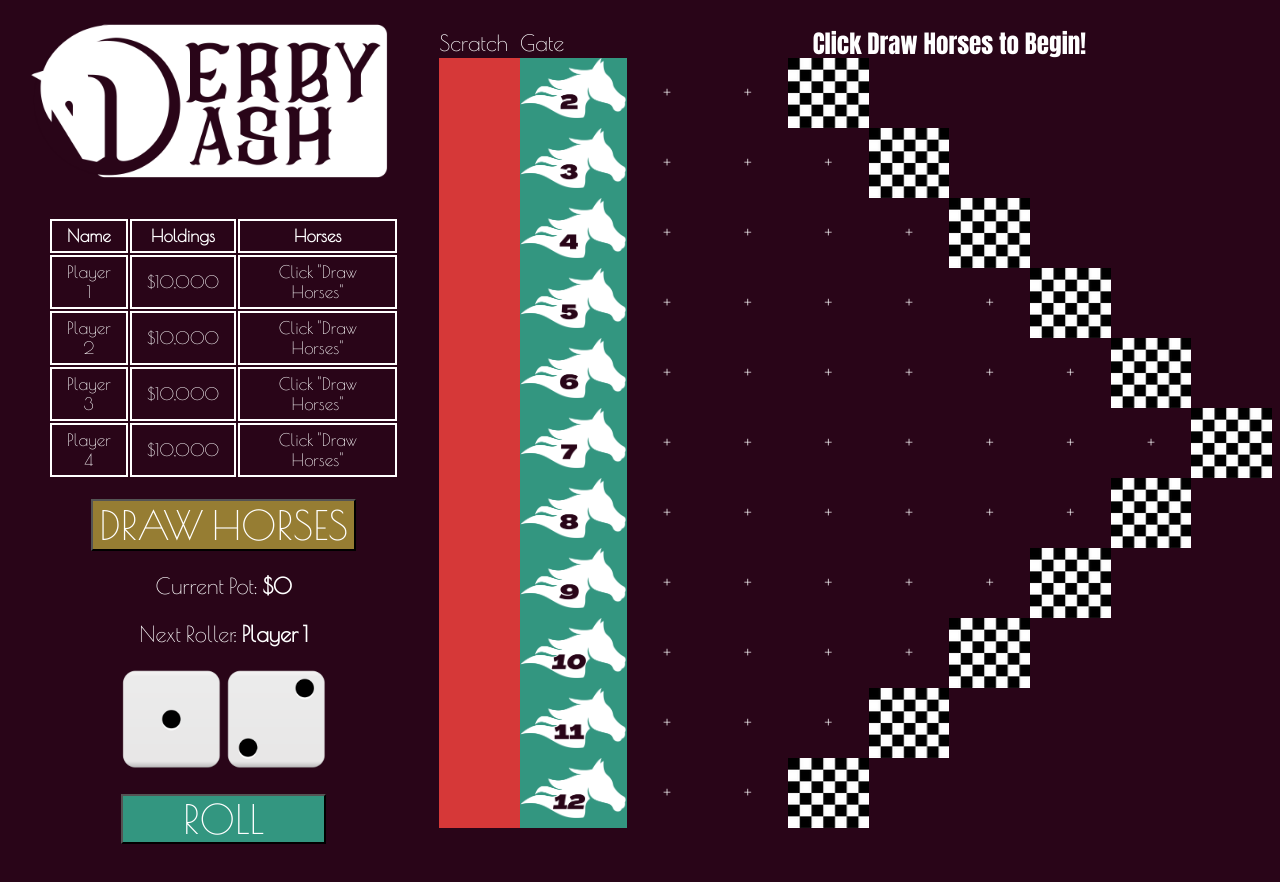
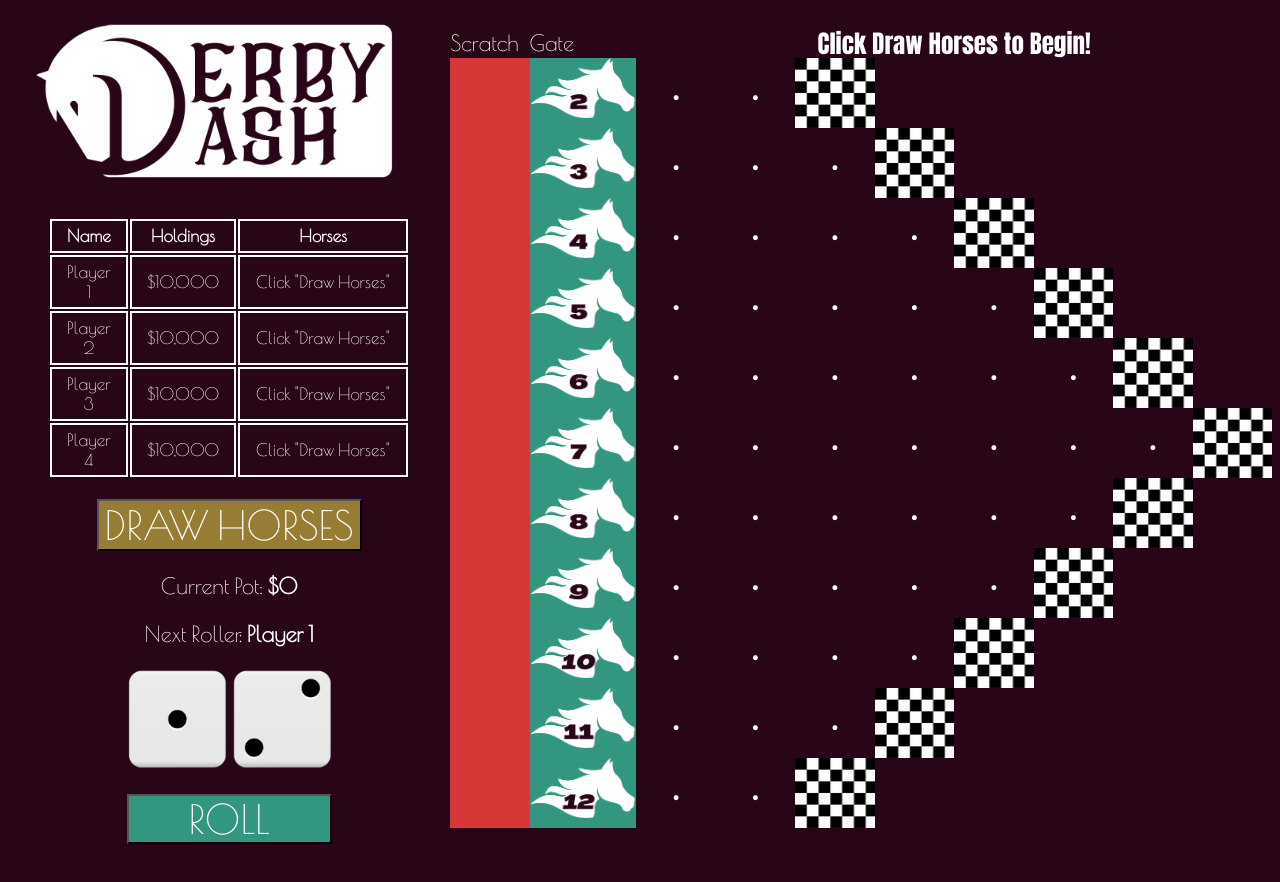
Before and after one commit to casetrait/Project-1-Derby-Dash, a plain HTML site: page index.html in a window 1280 px wide. Drawn offline with nearby package versions, Linux system fonts and the light colour scheme.

Commit message:
more styling tweaks,time to get to JS Kyle

```diff
--- a/css/style.css
+++ b/css/style.css
@@ -29,7 +29,7 @@ th, td {
 }
 
 .left-content {
-    width: 450px;
+    width: 470px;
     text-align: center;
     padding: 40px;
 }
@@ -53,6 +53,7 @@ th, td {
     display: grid;
     grid-template-columns: 1fr 1fr 1fr 1fr 1fr 1fr 1fr 1fr 1fr 1fr;
     grid-template-rows: 50px 70px 70px 70px 70px 70px 70px 70px 70px 70px 70px 70px;
+    max-width: 1050px;
 }
 
 body {
@@ -76,6 +77,7 @@ h1 {
 }
 
 .race {
+    font-size: 50px;
     text-align: center;
     margin: auto;
 }
--- a/index.html
+++ b/index.html
@@ -57,8 +57,8 @@
 
         <div class="scratch"></div>
         <div class="gate"><img src="imgs/2h.png" height="60"></div>
-        <div class="race">+</div>
-        <div class="race">+</div>
+        <div class="race">&bull;</div>
+        <div class="race">&bull;</div>
         <div class="fin" ID="fin1"></div>
         <div class="dead"></div>
         <div class="dead"></div>
@@ -68,9 +68,9 @@
 
         <div class="scratch"></div>
         <div class="gate"><img src="imgs/3h.png" height="60"></div>
-        <div class="race">+</div>
-        <div class="race">+</div>
-        <div class="race">+</div>
+        <div class="race">&bull;</div>
+        <div class="race">&bull;</div>
+        <div class="race">&bull;</div>
         <div class="fin"></div>
         <div class="dead"></div>
         <div class="dead"></div>
@@ -79,10 +79,10 @@
 
         <div class="scratch"></div>
         <div class="gate"><img src="imgs/4h.png" height="60"></div>
-        <div class="race">+</div>
-        <div class="race">+</div>
-        <div class="race">+</div>
-        <div class="race">+</div>
+        <div class="race">&bull;</div>
+        <div class="race">&bull;</div>
+        <div class="race">&bull;</div>
+        <div class="race">&bull;</div>
         <div class="fin"></div>
         <div class="dead"></div>
         <div class="dead"></div>
@@ -90,65 +90,65 @@
 
         <div class="scratch"></div>
         <div class="gate"><img src="imgs/5h.png" height="60"></div>
-        <div class="race">+</div>
-        <div class="race">+</div>
-        <div class="race">+</div>
-        <div class="race">+</div>
-        <div class="race">+</div>
+        <div class="race">&bull;</div>
+        <div class="race">&bull;</div>
+        <div class="race">&bull;</div>
+        <div class="race">&bull;</div>
+        <div class="race">&bull;</div>
         <div class="fin"></div>
         <div class="dead"></div>
         <div class="dead"></div>
 
         <div class="scratch"></div>
         <div class="gate"><img src="imgs/6h.png" height="60"></div>
-        <div class="race">+</div>
-        <div class="race">+</div>
-        <div class="race">+</div>
-        <div class="race">+</div>
-        <div class="race">+</div>
-        <div class="race">+</div>
+        <div class="race">&bull;</div>
+        <div class="race">&bull;</div>
+        <div class="race">&bull;</div>
+        <div class="race">&bull;</div>
+        <div class="race">&bull;</div>
+        <div class="race">&bull;</div>
         <div class="fin"></div>
         <div class="dead"></div>
 
         <div class="scratch"></div>
         <div class="gate"><img src="imgs/7h.png" height="60"></div>
-        <div class="race">+</div>
-        <div class="race">+</div>
-        <div class="race">+</div>
-        <div class="race">+</div>
-        <div class="race">+</div>
-        <div class="race">+</div>
-        <div class="race">+</div>
+        <div class="race">&bull;</div>
+        <div class="race">&bull;</div>
+        <div class="race">&bull;</div>
+        <div class="race">&bull;</div>
+        <div class="race">&bull;</div>
+        <div class="race">&bull;</div>
+        <div class="race">&bull;</div>
         <div class="fin"></div>
 
         <div class="scratch"></div>
         <div class="gate"><img src="imgs/8h.png" height="60"></div>
-        <div class="race">+</div>
-        <div class="race">+</div>
-        <div class="race">+</div>
-        <div class="race">+</div>
-        <div class="race">+</div>
-        <div class="race">+</div>
+        <div class="race">&bull;</div>
+        <div class="race">&bull;</div>
+        <div class="race">&bull;</div>
+        <div class="race">&bull;</div>
+        <div class="race">&bull;</div>
+        <div class="race">&bull;</div>
         <div class="fin"></div>
         <div class="dead"></div>
 
         <div class="scratch"></div>
         <div class="gate"><img src="imgs/9h.png" height="60"></div>
-        <div class="race">+</div>
-        <div class="race">+</div>
-        <div class="race">+</div>
-        <div class="race">+</div>
-        <div class="race">+</div>
+        <div class="race">&bull;</div>
+        <div class="race">&bull;</div>
+        <div class="race">&bull;</div>
+        <div class="race">&bull;</div>
+        <div class="race">&bull;</div>
         <div class="fin"></div>
         <div class="dead"></div>
         <div class="dead"></div>
 
         <div class="scratch"></div>
         <div class="gate"><img src="imgs/10h.png" height="60"></div>
-        <div class="race">+</div>
-        <div class="race">+</div>
-        <div class="race">+</div>
-        <div class="race">+</div>
+        <div class="race">&bull;</div>
+        <div class="race">&bull;</div>
+        <div class="race">&bull;</div>
+        <div class="race">&bull;</div>
         <div class="fin"></div>
         <div class="dead"></div>
         <div class="dead"></div>
@@ -156,9 +156,9 @@
 
         <div class="scratch"></div>
         <div class="gate"><img src="imgs/11h.png" height="60"></div>
-        <div class="race">+</div>
-        <div class="race">+</div>
-        <div class="race">+</div>
+        <div class="race">&bull;</div>
+        <div class="race">&bull;</div>
+        <div class="race">&bull;</div>
         <div class="fin"></div>
         <div class="dead"></div>
         <div class="dead"></div>
@@ -167,8 +167,8 @@
 
         <div class="scratch"></div>
         <div class="gate"><img src="imgs/12h.png" height="60"></div>
-        <div class="race">+</div>
-        <div class="race">+</div>
+        <div class="race">&bull;</div>
+        <div class="race">&bull;</div>
         <div class="fin"></div>
         <div class="dead"></div>
         <div class="dead"></div>
```
